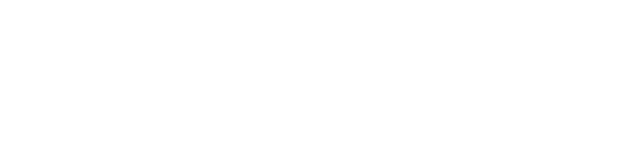
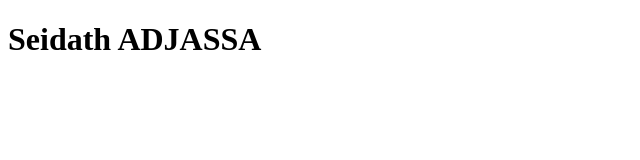
Before and after one commit to ADJASSA229/mon-cv, a plain HTML site: page index.html in a window 1280 px wide. Shown: the whole page, without its empty margins (0-640 px from the left). Drawn offline with Linux system fonts and the light colour scheme.

Commit message:
mise en place de la section titre

```diff
--- a/index.html
+++ b/index.html
@@ -7,6 +7,6 @@
     <title>Document</title>
 </head>
 <body>
-
+    <h1>Seidath ADJASSA </h1>
 </body>
 </html>
```
